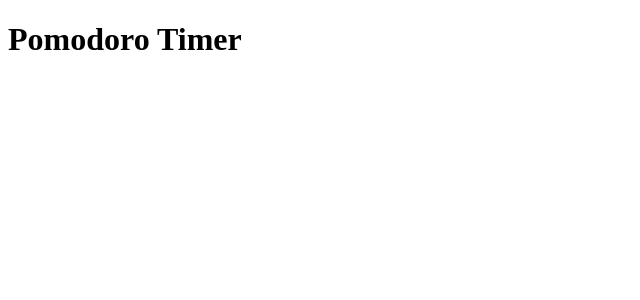
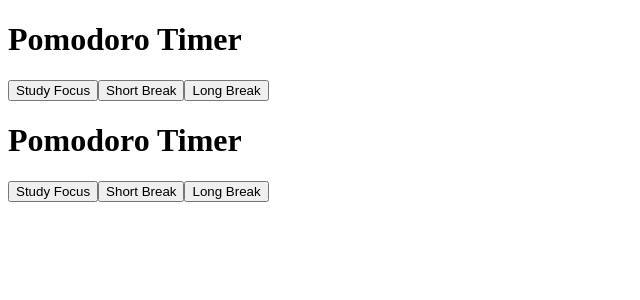
Before and after one commit to rake-sh129/student-productivity-hub, a React (Vite) app: page /pomodoro in a window 1280 px wide. Shown: the top 300 px of the page, without its empty margins (0-640 px from the left). Built offline with nearby package versions, Linux system fonts and the light colour scheme.

Commit message:
Day 2 of Pomodoro

```diff
--- a/src/App.jsx
+++ b/src/App.jsx
@@ -1,9 +1,11 @@
 import AppRoutes from "./routes/AppRoutes";
+import Pomodoro from "./pages/Pomodoro";
 
 const App = () => {
   return (
     <div>
       <AppRoutes></AppRoutes>
+      <Pomodoro></Pomodoro>
     </div>
   )
 }
--- a/src/pages/Pomodoro.jsx
+++ b/src/pages/Pomodoro.jsx
@@ -1,7 +1,39 @@
+import { useState } from "react";
+
 function Pomodoro() {
+
+  const ACTIONS = {
+    TICK: 'TICK',
+    START: 'START',
+    PAUSE: 'PAUSE',
+    RESET: 'RESET',
+    SKIP: 'SKIP',
+    CHANGE_MODE: 'CHANGE_MODE',
+  }
+
+  const [focusLength, setFocusLength] = useState();
+  const [shortBreak, setShortBreak] = useState();
+  const [longBreak, setLongBreak] = useState()
     return (
       <div>
         <h1>Pomodoro Timer</h1>
+            <div id="pomodoro_timer_panel" className="bg-white rounded-3xl p-6 md:p-8 border border-slate-200 shadow-sm relative z-20">
+              </div>
+
+                    <div id="mode_selectors" className="flex items-center justify-center p-1.5 bg-slate-50 rounded-2xl mb-8 border border-slate-200">
+
+
+              <button onClick={()=>{
+                console.log(ACTIONS.PAUSE)
+              }}>Study Focus</button>
+
+              <button>Short Break</button>
+
+              <button>Long Break</button>
+
+              </div>
+
+
       </div>
     );
   }
```
Also changed, not shown: 1 other file (tests, documents, lock files or other folders).
